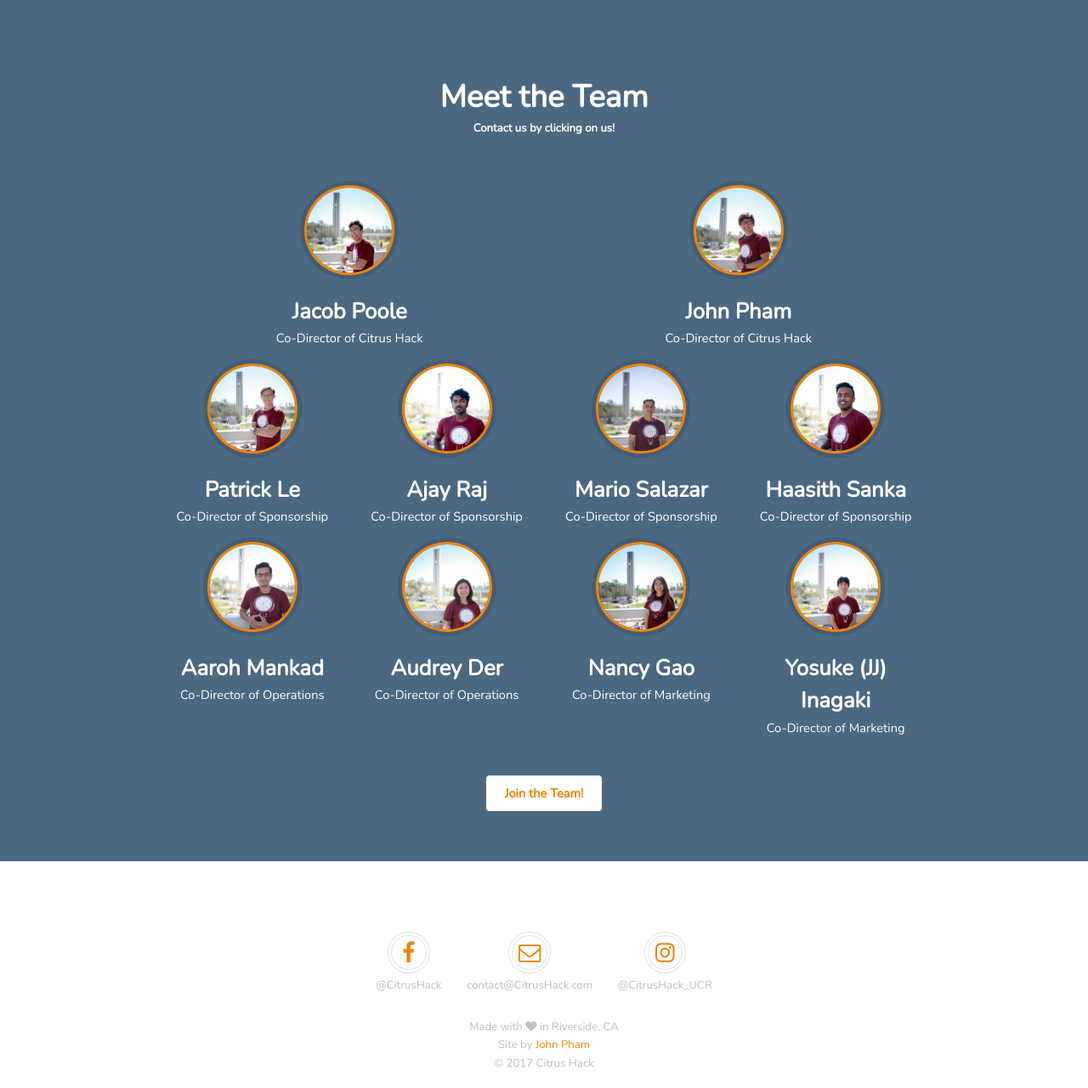
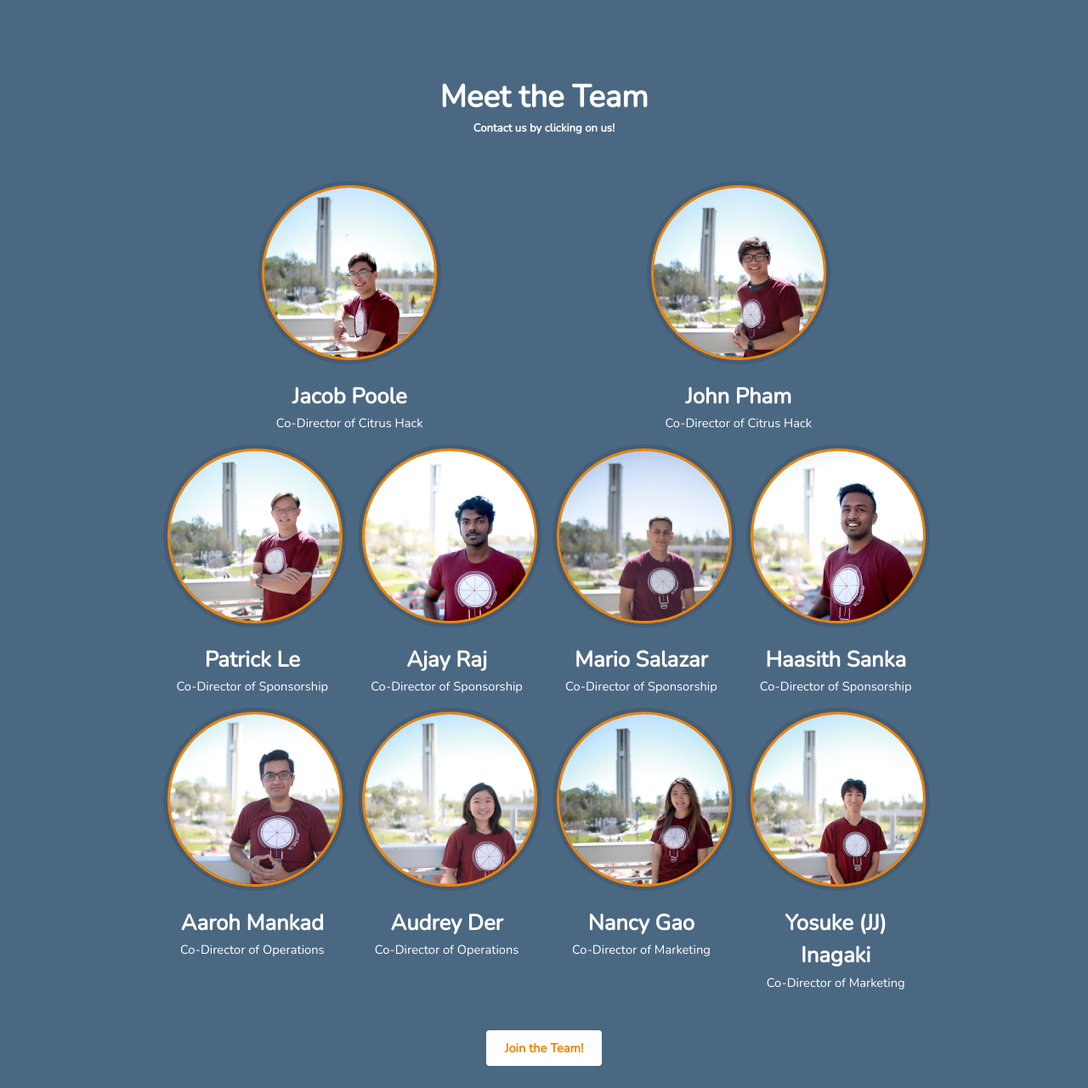
Before and after one commit to lepatrick714/citrushack2017, a PHP site: page /index.html in a window 1280 px wide. Shown: the part 3205-4486 px from the top of the page at 85% size. Before the commit the page ends 4461 px from the top, so only its background shows below. Run offline with PHP 8.4, Linux system fonts and the light colour scheme.

Commit message:
resized team radius

```diff
--- a/assets/css/main.css
+++ b/assets/css/main.css
@@ -2045,7 +2045,7 @@ input[type="checkbox"]:focus+label:before, input[type="radio"]:focus+label:befor
 
 .image.round img {
     border-radius: 100%;
-    width: 100px;
+    width: 200px;
 }
 
 .image.main {
```
